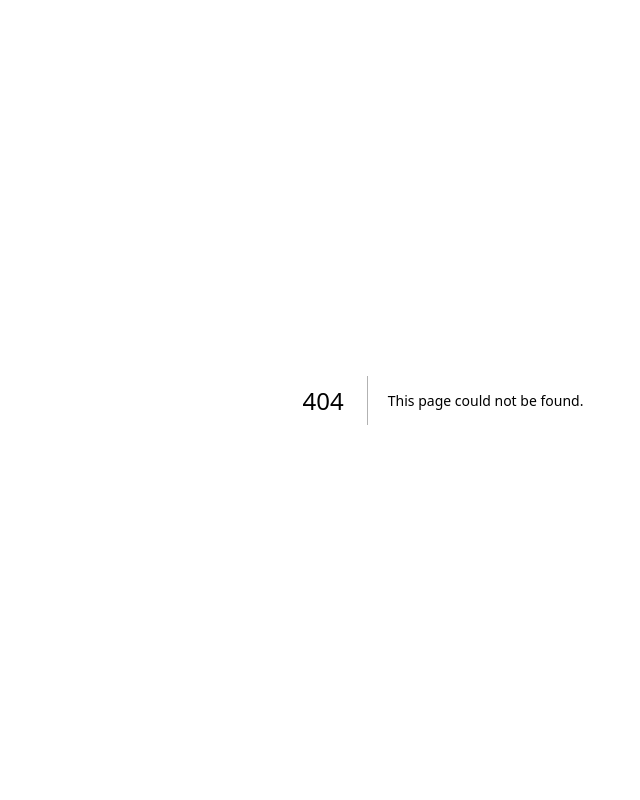
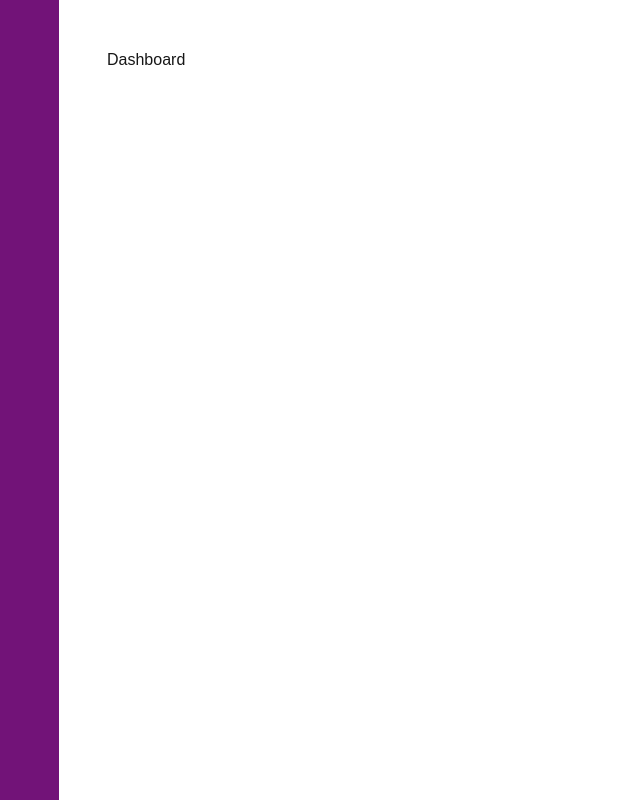
Before and after one commit to jaredyankee/api-dashboard, a Next.js app: page /dashboard in a window 1280 px wide. Before the commit this address had no page. Shown: the whole page, without its empty margins (197-837 px from the left). Built offline with nearby package versions, Linux system fonts and the light colour scheme.

Commit message:
added page and layout for dashboard
has main 'dashboard' label. Needs `sidenav` component for first empty div.

```diff
--- /dev/null
+++ b/src/app/dashboard/layout.tsx
@@ -0,0 +1,14 @@
+// dashboard/layout.tsx
+
+export default function Layout({ children }: { children: React.ReactNode }) {
+    return (
+        <div className="flex h-screen flex-col md:flex-row md:overflow-hidden">
+            <div className="w-full flex-none md:w-64 bg-fuchsia-900">
+                <></>
+            </div>
+            <div className="grow p-6 md:overflow-y-auto md:p-12">
+                {children}
+            </div>
+        </div>
+    )
+}
--- /dev/null
+++ b/src/app/dashboard/page.tsx
@@ -0,0 +1,6 @@
+// dashboard/page.tsx
+export default function Page () {
+    return <h1 className="text-white-700">Dashboard</h1>
+
+
+}
```
